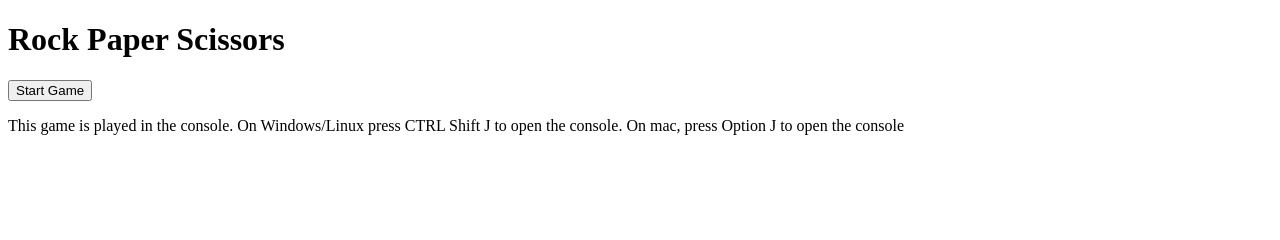
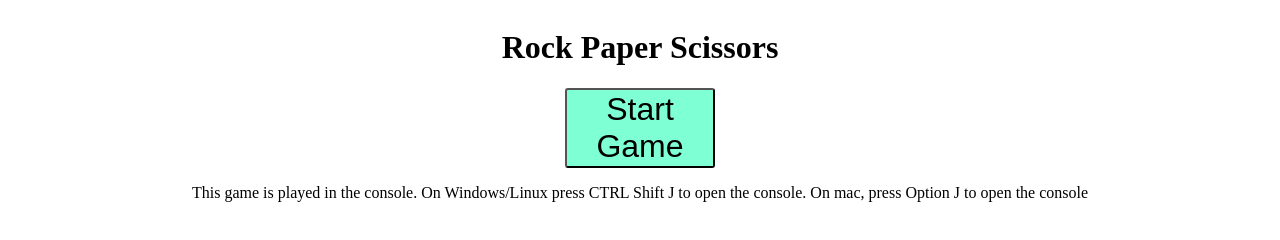
Before and after one commit to arcelen/Rock-Paper-Scissors, a plain HTML site: page index.html in a window 1280 px wide. Drawn offline with Linux system fonts and the light colour scheme.

```diff
--- a/index.html
+++ b/index.html
@@ -5,7 +5,7 @@
     <meta http-equiv="X-UA-Compatible" content="IE=edge" />
     <meta name="viewport" content="width=device-width, initial-scale=1.0" />
     <title>Rock Paper Scissors</title>
-    <link rel="stylesheet" href="styles.css" />
+    <link rel="stylesheet" href="style.css" />
   </head>
 
   <body>
--- /dev/null
+++ b/style.css
@@ -0,0 +1,15 @@
+.flex-container {
+    display: flex;
+    flex-direction: column;
+    align-items: center;
+  }
+  button {
+    width: 150px;
+    height: auto;
+    background-color: aquamarine;
+    border-radius: 3px;
+    font-size: xx-large;
+  }
+  button:hover {
+    cursor: pointer;
+  }
```
